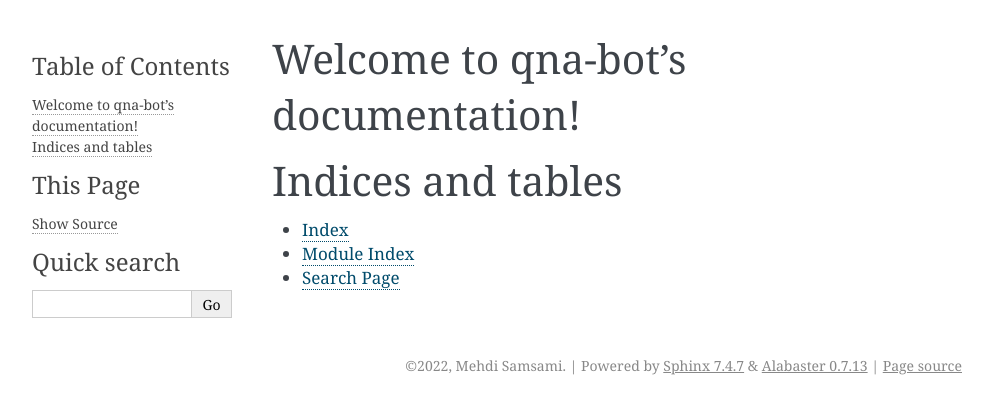
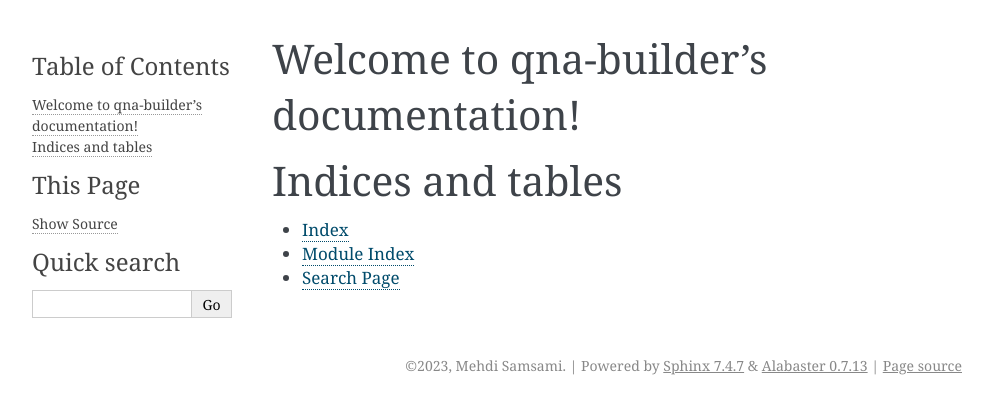
Before and after one commit to msamsami/qna-builder, a Sphinx documentation site: the page built from docs/index.rst, in a window 1280 px wide. Shown: the top 414 px of the page, without its empty margins (148-1141 px from the left). Built offline with Sphinx 7.4.7, drawn with Linux system fonts in a browser that asks for light colours.

Commit message:
rename package to qna-builder: update readme and others

```diff
--- a/docs/conf.py
+++ b/docs/conf.py
@@ -17,8 +17,8 @@ sys.path.insert(0, os.path.abspath('..'))
 
 # -- Project information -----------------------------------------------------
 
-project = 'qna-bot'
-copyright = '2022, Mehdi Samsami'
+project = 'qna-builder'
+copyright = '2023, Mehdi Samsami'
 author = 'Mehdi Samsami'
 
 
--- a/docs/index.rst
+++ b/docs/index.rst
@@ -3,7 +3,7 @@
    You can adapt this file completely to your liking, but it should at least
    contain the root `toctree` directive.
 
-Welcome to qna-bot's documentation!
+Welcome to qna-builder's documentation!
 ===================================
 
 .. toctree::
```
Also changed, not shown: README.md (+11 -12 lines), setup.py (+3 -6 lines).
